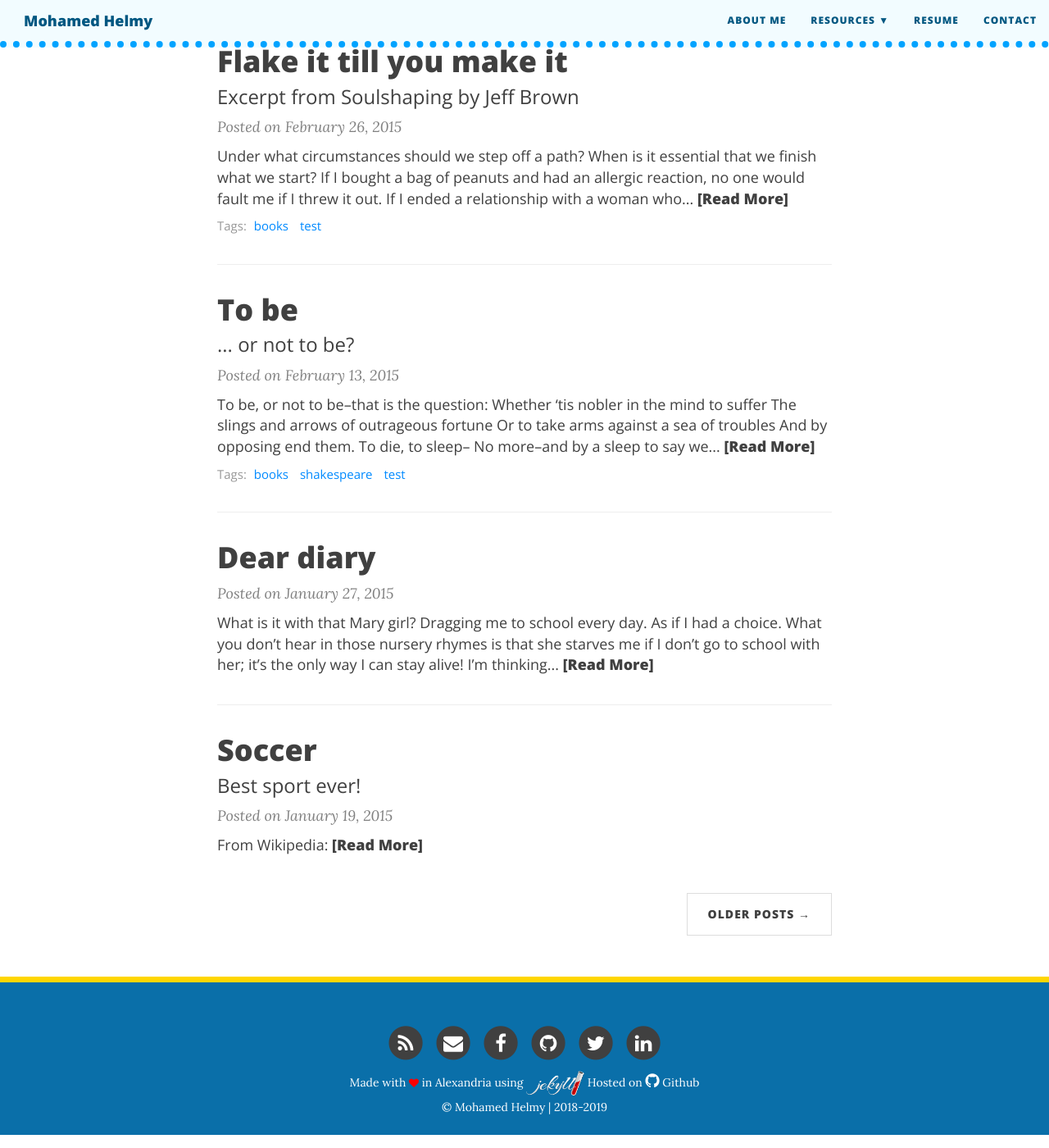
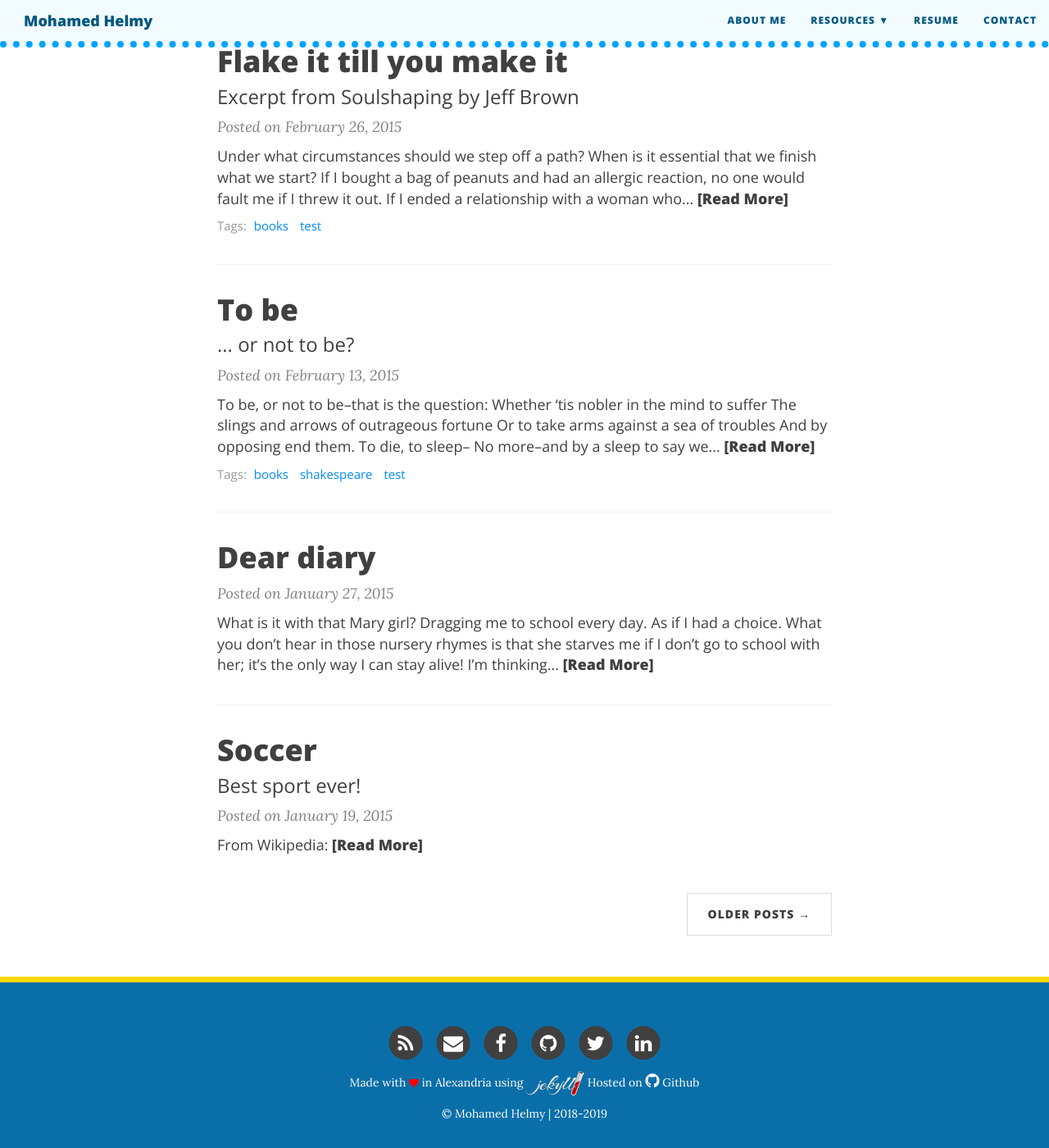
Before and after one commit to M-Helmy/m-helmy.github.io, a Jekyll site: the page built from index.html, in a window 1280 px wide and 1400 px high, scrolled down 584 px. Shown: the whole window at 82% size. Built offline with Jekyll 4.4.1, drawn with Linux system fonts in a browser that asks for light colours; nearby versions of some CDN libraries; the list of posts is cut into pages by our own code.

Commit message:
Update main.css

```diff
--- a/css/main.css
+++ b/css/main.css
@@ -305,7 +305,7 @@ footer .copyright {
 }
 footer .theme-by {
   text-align: center;
-  margin: 10px 0 -27px;
+  margin: 10px 0 -19px;
 }
 
 @media only screen and (min-width: 768px) {
```
